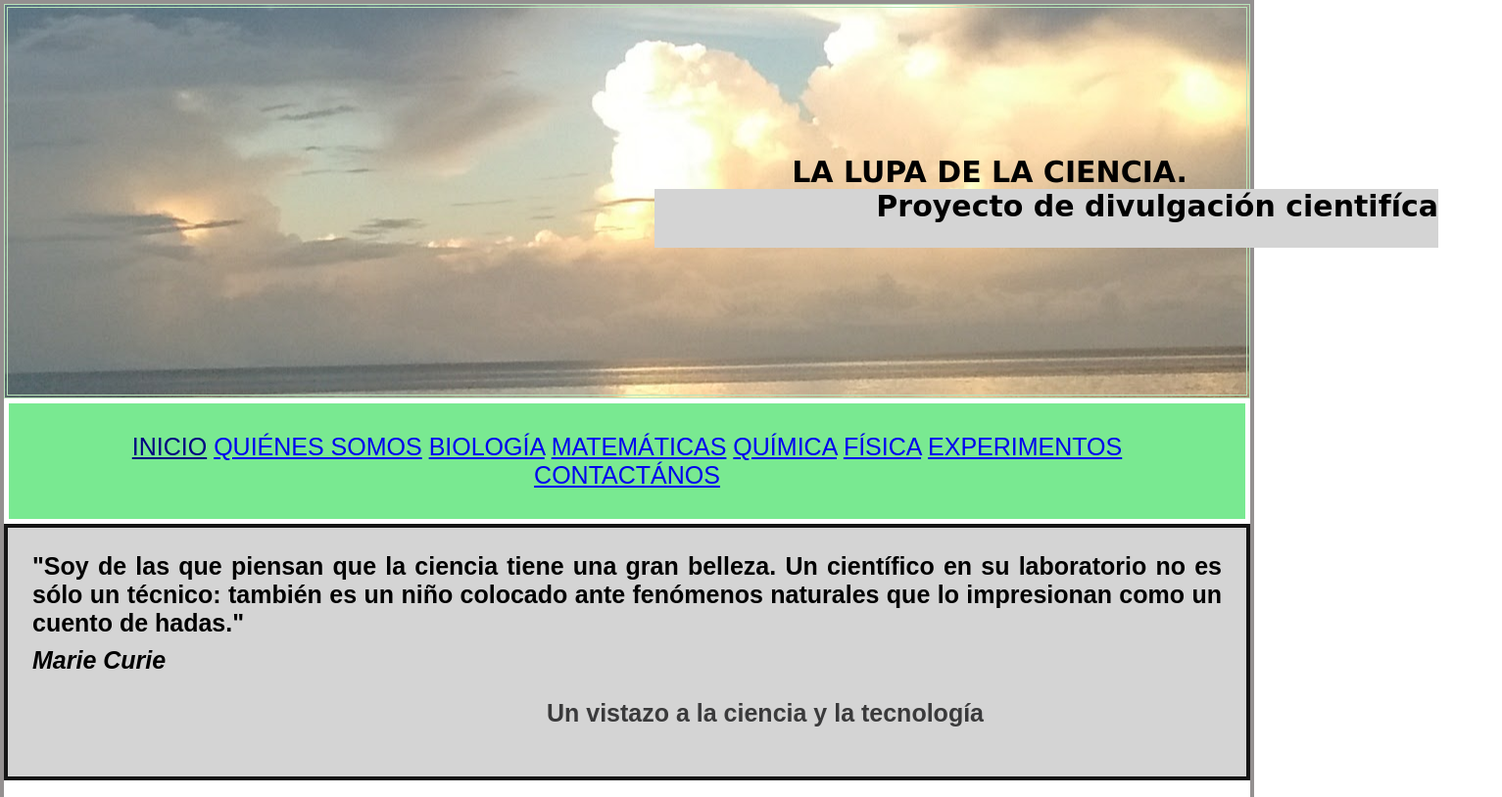
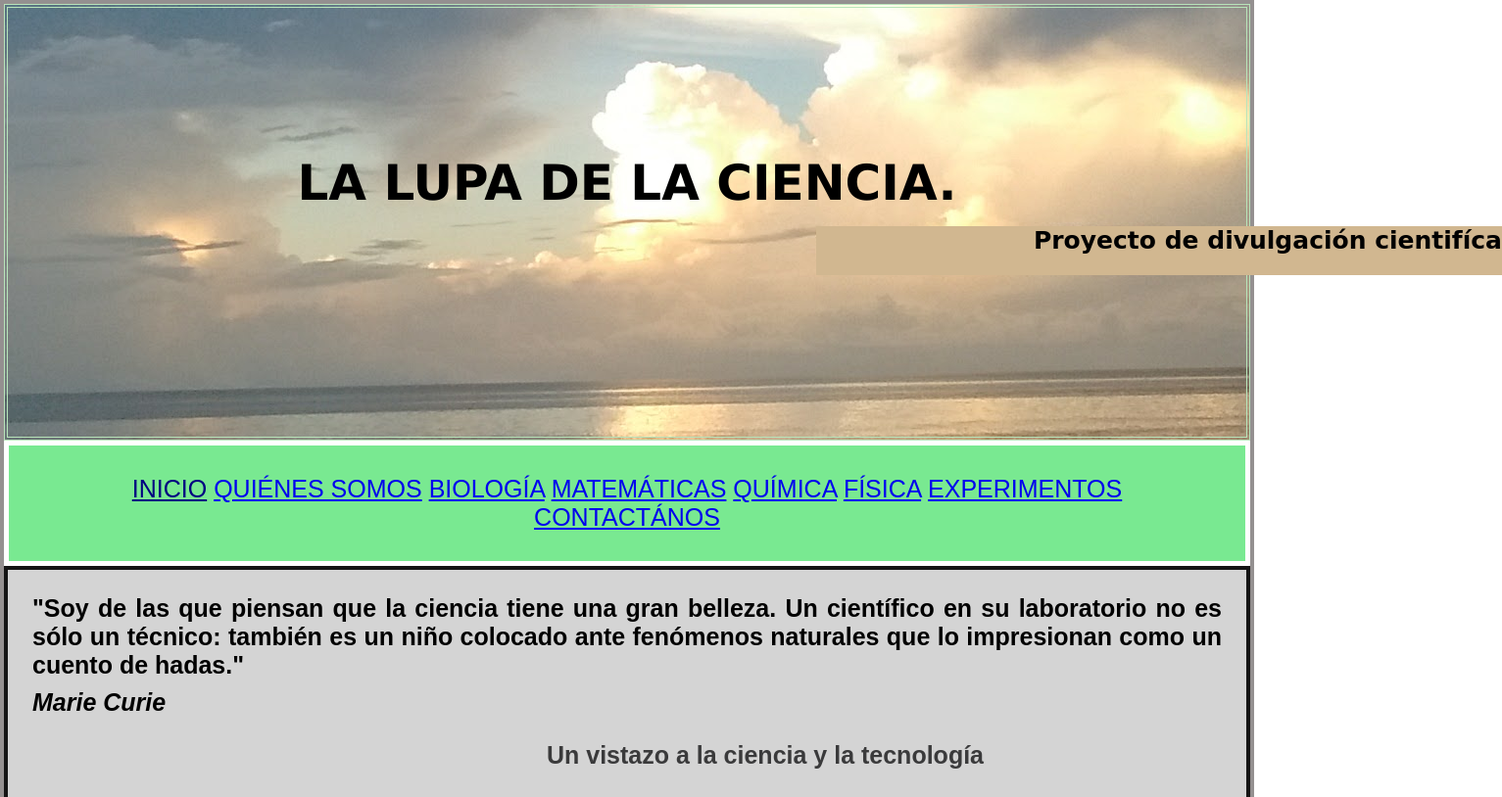
Before and after one commit to angelesrey/angelesrey.github.io, a plain HTML site: page lalupacientifica_ejemplogalería/index.html in a window 1280 px wide. Shown: the top 814 px of the page at 98% size, 1533 px wide, since content can reach past the window. Drawn offline with Linux system fonts and the light colour scheme.

Commit message:
modificar html

```diff
--- a/lalupacientifica_ejemplogalería/index.html
+++ b/lalupacientifica_ejemplogalería/index.html
@@ -12,7 +12,11 @@
      <div>
         <header>
           <h1>LA LUPA DE LA CIENCIA.</h1>
+          <div class="row">
+            <div class="col-6">
           <h2>Proyecto de divulgaci&oacute;n cientif&iacute;ca</h2>
+            </div>
+          </div>
         </header>
       </div>
       <div class="topnav">
--- a/lalupacientifica_ejemplogalería/mystyle.css
+++ b/lalupacientifica_ejemplogalería/mystyle.css
@@ -42,7 +42,6 @@ header{
     position:relative;
     top:0;
     background-image:url("img/IMG_20171003_183653812.jpg");
-
     background-repeat: no-repeat;
     background-position:center;
     font-family: 'Akaya Telivigala', cursive, bolder;
@@ -105,20 +104,20 @@ p{
 }
    h1 {
     font-family: Verdana, Geneva, Tahoma, sans-serif;
-    text-align: right;
-    font-size:30px;
+    text-align: center;
+    font-size:50px;
     position:relative;
     color:rgb(0, 0, 0);
 }
 h2 {
     font-family: 'Akaya Telivigala', cursive, italic;
     text-align: right;
-    font-size:30px;
+    font-size:25px;
     position:relative;
-    left:600px;
-    background-color:#d4d4d4;
-    height:60px;
-    width:800px;
+    left:750px;
+    background-color:rgb(209, 183, 144);
+    height:50px;
+    width:700px;
     color:rgb(0, 0, 0);
     font:lighter;
 
```
Lines whose indentation alone changed are shown as unchanged.
